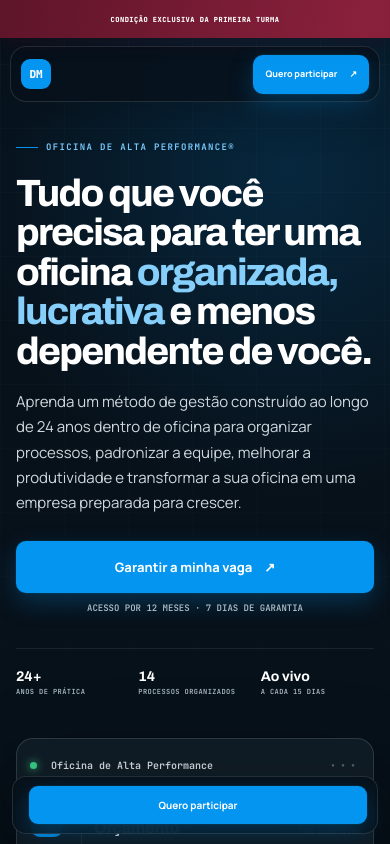
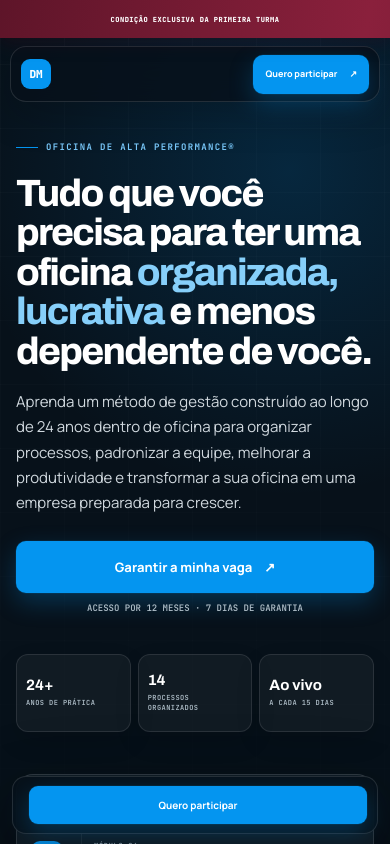
Before and after one commit to cezarhlima1/diegomensor, a Next.js app: page /oficinadealtaperformance in a window 390 px wide. Shown: the top 844 px of the page. Built offline with nearby package versions, Linux system fonts and the light colour scheme.

Commit message:
organiza indicadores do hero em cards

```diff
--- a/components/oficina-alta-performance/oficina.module.css
+++ b/components/oficina-alta-performance/oficina.module.css
@@ -670,3 +670,19 @@
 .heroActions{width:fit-content;align-items:stretch;flex-direction:column;gap:9px}
 .heroActions>span{width:100%;max-width:none;text-align:center}
 @media(max-width:700px){.heroActions{width:100%}}
+
+/* Indicadores do Hero em cards compactos e ordenados. */
+.quickProof{display:grid;grid-template-columns:repeat(3,minmax(0,1fr));gap:10px;max-width:540px;margin-top:38px;padding:0;border:0}
+.quickProof div{min-height:86px;align-content:center;gap:5px;padding:14px 16px;border:1px solid rgba(255,255,255,.1);border-radius:12px;background:rgba(255,255,255,.045);box-shadow:0 10px 25px rgba(0,0,0,.12)}
+.quickProof strong{color:#fff;font-size:19px}
+.quickProof span{color:#aebdc7;font-size:8px;line-height:1.4}
+@media(hover:hover) and (pointer:fine){
+  .quickProof div{transition:transform .25s ease,border-color .25s ease,background .25s ease}
+  .quickProof div:hover{transform:translateY(-4px);border-color:rgba(4,149,240,.45);background:rgba(4,149,240,.1)}
+}
+@media(max-width:430px){
+  .quickProof{gap:7px}
+  .quickProof div{min-height:78px;padding:11px 9px}
+  .quickProof strong{font-size:15px}
+  .quickProof span{font-size:7px}
+}
```
